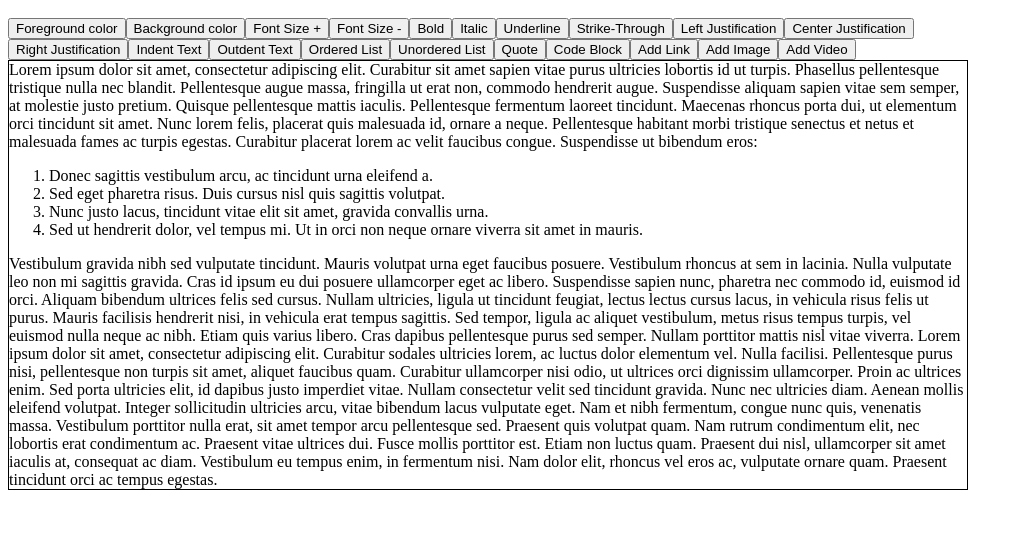
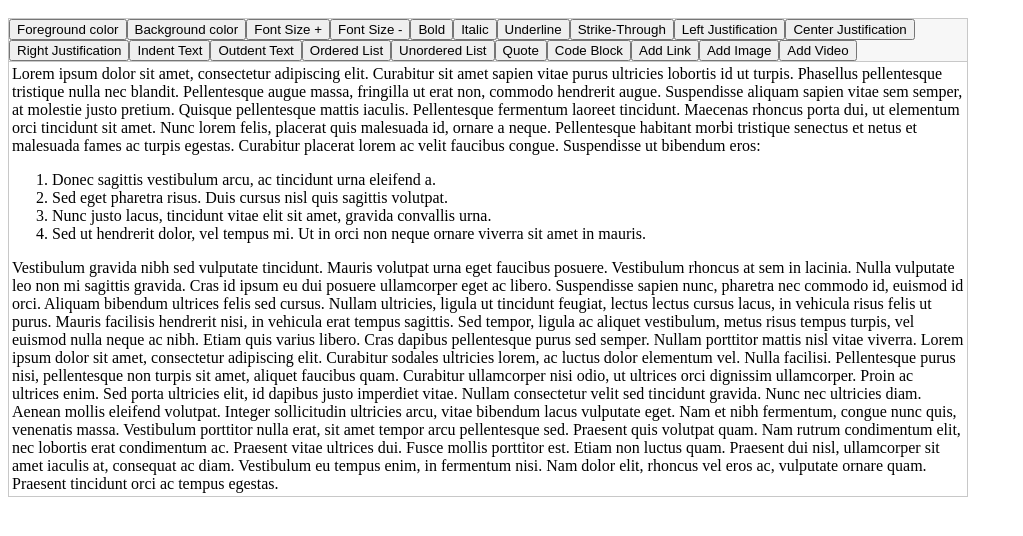
Before and after one commit to losandes/gutentyp, a plain HTML site: page demo.html in a window 1280 px wide. Shown: the part 48-584 px from the top of the page, without its empty margins (0-1023 px from the left). Drawn offline with nearby package versions, Linux system fonts and the light colour scheme.

Commit message:
Stylesheet for demo

```diff
--- /dev/null
+++ b/demo.css
@@ -0,0 +1,17 @@
+body {
+    width: 75%;
+}
+
+
+.richText {
+    border: 1px solid #C8C8C8;
+    padding: 3px;
+}
+.richText:focus {}
+
+
+.richTextToolbar {
+    background-color: #F7F7F7;
+    border: 1px solid #C8C8C8;
+    border-bottom: none;
+}
--- a/demo.html
+++ b/demo.html
@@ -5,10 +5,7 @@
     <script src="http://ajax.googleapis.com/ajax/libs/jquery/1.10.2/jquery.min.js"></script>
     <script src="lib/hilary.js"></script>
 
-    <style type="text/css">
-        body { width: 75%; }
-        .richText { border: 1px solid #000000; }
-    </style>
+    <link rel="stylesheet" href="demo.css" />
 </head>
 <body>
 
```
